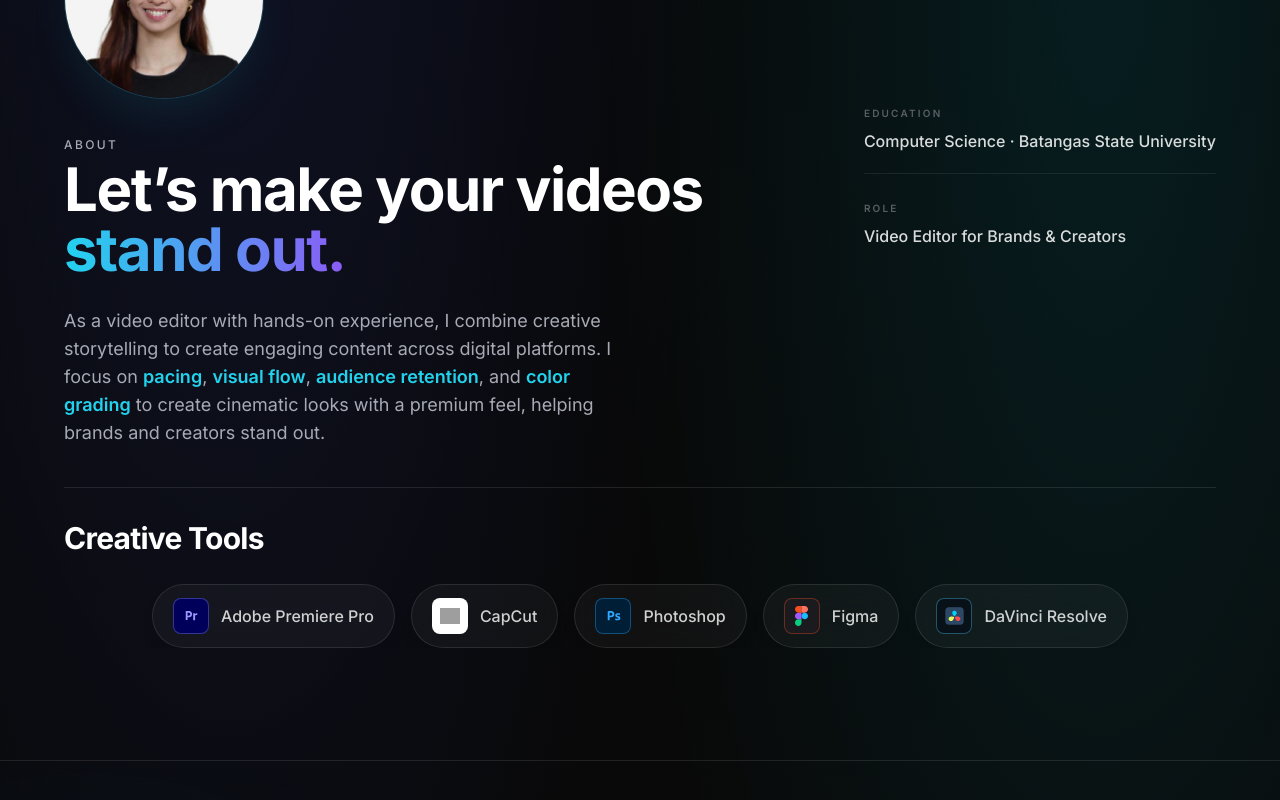
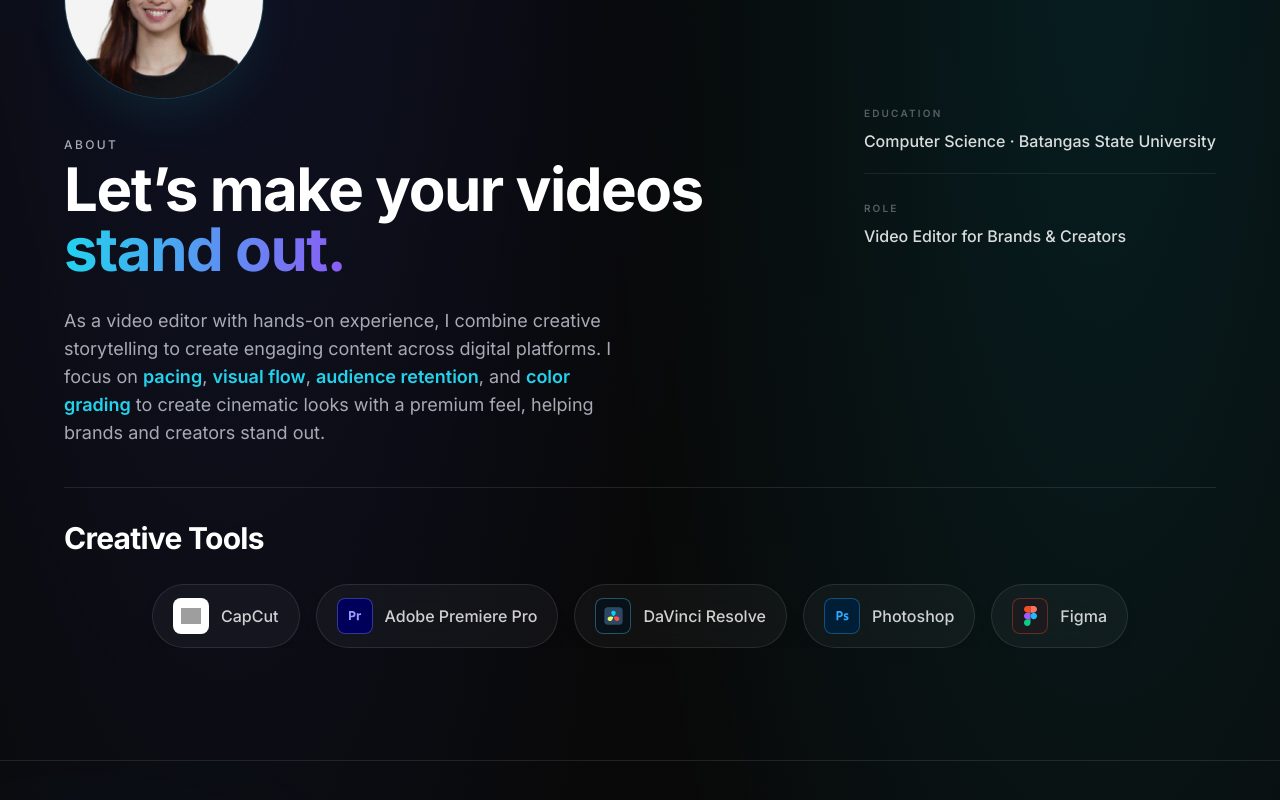
Before and after one commit to mikaebora/mika-portfolio, a Next.js app: page / in a window 1280 px wide. Shown: the part 1014-1814 px from the top of the page. Built offline with nearby package versions, Linux system fonts and the light colour scheme; grey boxes are pictures that could not be loaded.

Commit message:
fix: rename profile picture to .jpg to fix Next.js image optimization issue

```diff
--- a/components/sections/About.tsx
+++ b/components/sections/About.tsx
@@ -12,16 +12,22 @@ const highlights = [
 
 const software = [
   {
+    name: "CapCut",
+    mark: "Cc",
+    icon: "/icons/capcut.svg",
+    className: "border-white/25 bg-white text-black",
+  },
+  {
     name: "Adobe Premiere Pro",
     mark: "Pr",
     icon: "/icons/premiere.svg",
     className: "border-[#9999ff]/35 bg-[#00005b] text-[#9999ff]",
   },
   {
-    name: "CapCut",
-    mark: "Cc",
-    icon: "/icons/capcut.svg",
-    className: "border-white/25 bg-white text-black",
+    name: "DaVinci Resolve",
+    mark: "Dr",
+    icon: "/icons/davinci.svg",
+    className: "border-[#55d7ff]/35 bg-[#081018] text-[#55d7ff]",
   },
   {
     name: "Photoshop",
@@ -34,12 +40,6 @@ const software = [
     mark: "Fg",
     icon: "/icons/figma.svg",
     className: "border-[#f24e1e]/35 bg-[#1b1b1f] text-[#ff7262]",
-  },
-  {
-    name: "DaVinci Resolve",
-    mark: "Dr",
-    icon: "/icons/davinci.svg",
-    className: "border-[#55d7ff]/35 bg-[#081018] text-[#55d7ff]",
   },
 ];
 
@@ -70,7 +70,7 @@ export default function About() {
                 transition={{ type: "spring", stiffness: 260, damping: 22 }}
               >
                 <Image
-                  src="/profile.jfif"
+                  src="/profile.jpg"
                   alt="Mika Ebora"
                   width={200}
                   height={200}
```
Also changed, not shown: public/profile.jpg (renamed from public/profile.jfif).
